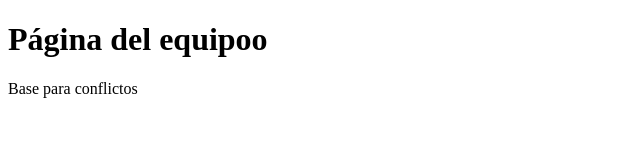
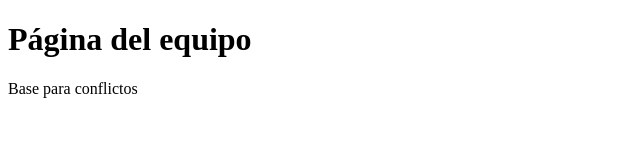
Before and after one commit to camilahurtado-1/web-conflictos, a plain HTML site: page index.html in a window 1280 px wide. Shown: the full height of the page, 0-640 px from the left. Drawn offline with Linux system fonts and the light colour scheme.

Commit message:
feat: base de página para conflictos

```diff
--- a/index.html
+++ b/index.html
@@ -1,3 +1,3 @@
 <!doctype html><title>Equipo</title>
-<h1>Página del equipoo</h1>
+<h1>Página del equipo</h1>
 <p>Base para conflictos</p>
```
